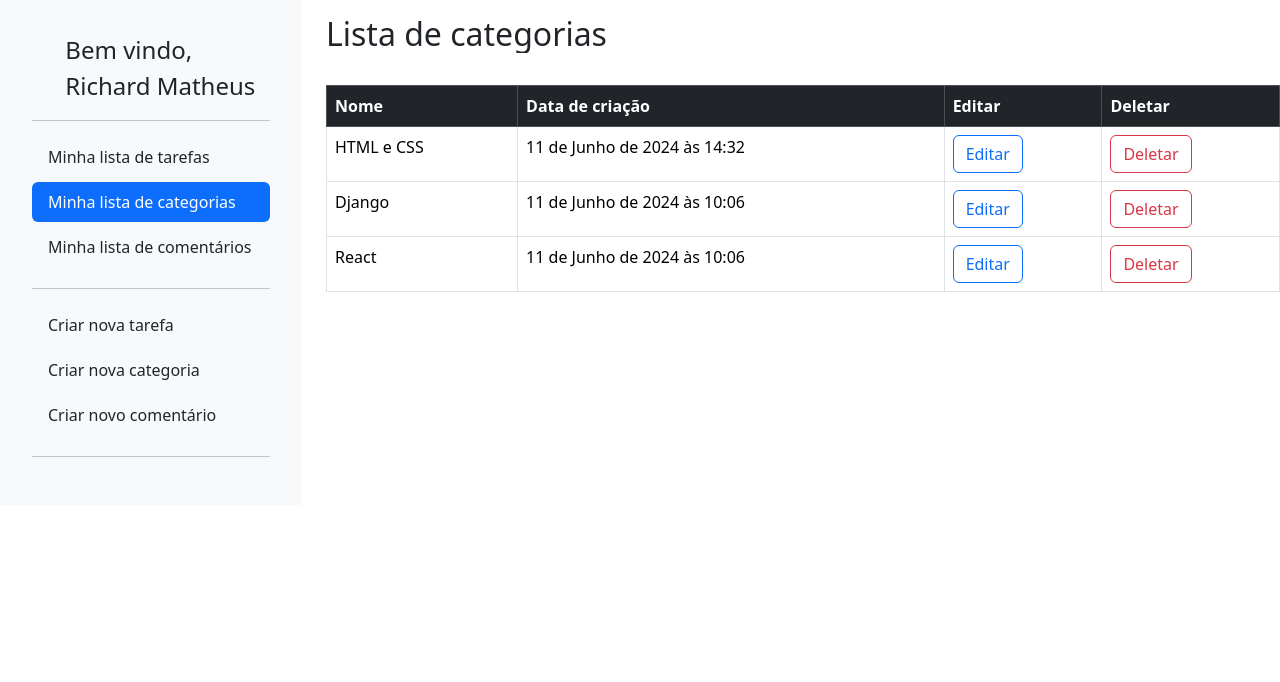
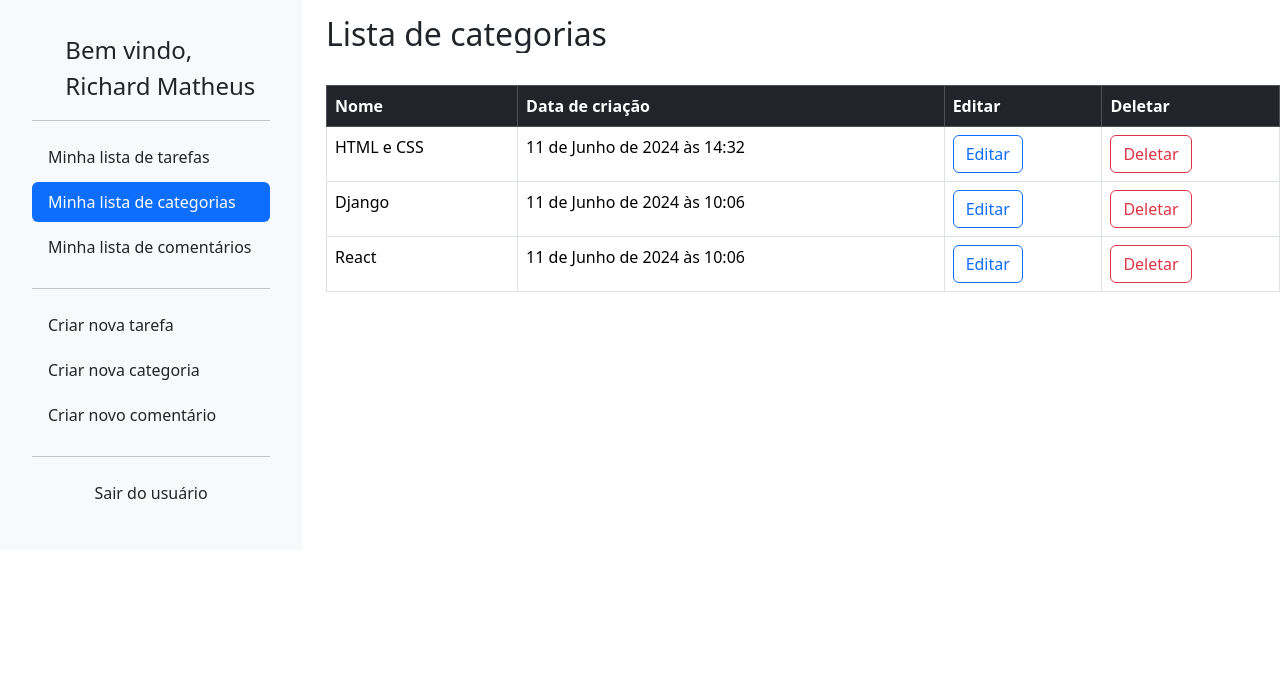
Before and after one commit to RichardMatheus929/todolist, a Django app: page /category/ in a window 1280 px wide. Shown: the top 682 px of the page. Run offline with Django 4.2, Linux system fonts and the light colour scheme; a user stored in the database is signed in; data comes from the database, SQL or seed files in the repository.

Commit message:
Adicionando logout

```diff
--- a/lizetest/core/templates/sidebar.html
+++ b/lizetest/core/templates/sidebar.html
@@ -47,13 +47,11 @@
             </a>
         </li>
         <hr>
+        <li style="text-align: center;">
+            <a href="{% url 'accounts:logout' %}" class="nav-link link-dark"
+                onmouseover="this.className='nav-link active'" onmouseout="this.className='nav-link link-dark'">
+                Sair do usuário
+            </a>
+        </li>
     </ul>
 </div>
-
-
-<script>
-    function changepag() {
-        window.location.href = '/accounts/singout';
-    }
-    btn = document.getElementById('btn-signout').addEventListener('click', changepag)
-</script>
```
